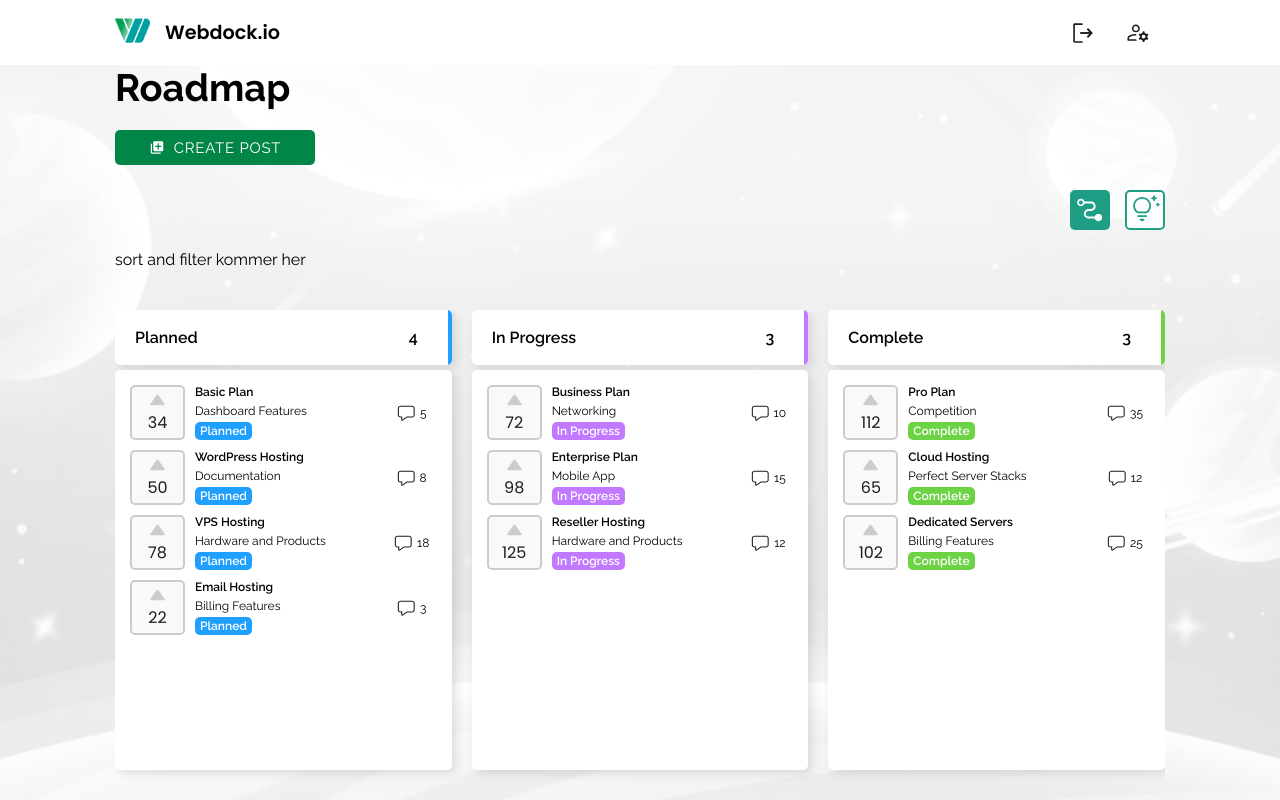
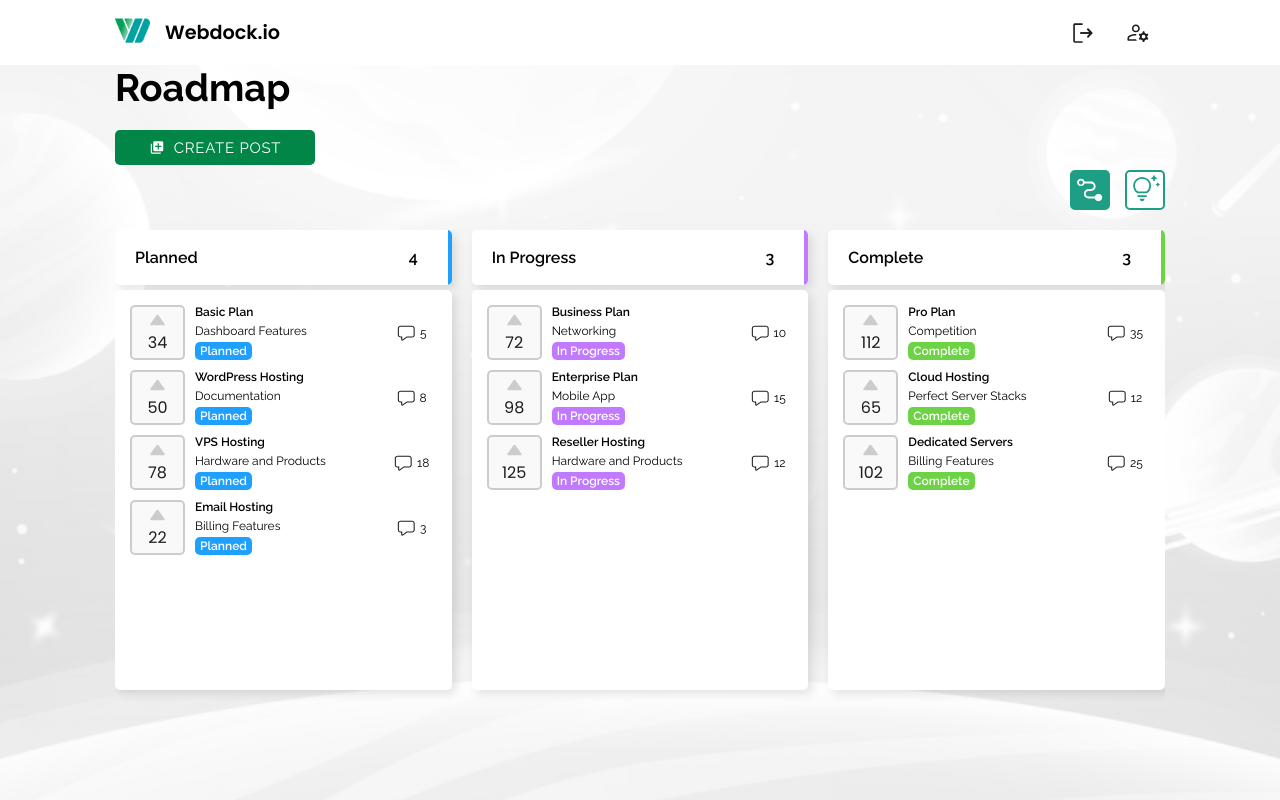
Before and after one commit to soklope/webdock, a React (Vite) app in the folder webdock-app/: page / in a window 1280 px wide. Both pictures are taken after a click on the button "LOGIN AS USER". Built offline with nearby package versions, Linux system fonts and the light colour scheme.

Commit message:
Updated nav to have condition render

```diff
--- a/webdock-app/src/components/Modal/LoginScreen/LoginScreen.scss
+++ b/webdock-app/src/components/Modal/LoginScreen/LoginScreen.scss
@@ -18,6 +18,7 @@
         box-shadow: 4px 4px 10px 0px rgba(0, 0, 0, 0.10);
 
         &__button {
+            cursor: pointer;
             height: 48px;
             width: 200px;
             background-color: v.$primary-color;
@@ -28,6 +29,11 @@
             font-size: 14px;
             font-weight: 300;
             text-transform: uppercase;
+
+            &:hover {
+                transition: 0.2s;
+                background-color: darken(v.$primary-color, 2%);
+            }
         }
     }
 }
--- a/webdock-app/src/layout/navigation/Navigation.jsx
+++ b/webdock-app/src/layout/navigation/Navigation.jsx
@@ -30,13 +30,16 @@ export default function Navigation() {
           <div className="navigation-logo__company-name">Webdock.io</div>
         </div>
 
+        {
+          user &&
+            <>
               <ul className="menu-items">
                 <li>
                   <Link className="menu-items__log-out" onClick={logout}/>
                 </li>
 
                 <li>
-            <Link className="menu-items__profile" onClick={loginAsUser} />
+                  <Link className="menu-items__profile" />
                 </li>
               </ul>
 
@@ -49,6 +52,9 @@ export default function Navigation() {
                   rounded
                   />
               </div>
+            </>
+        }
+
 
         {/* Short hand if/else statement "If isOpen === true, then show the dropdown menu"*/}
         {isOpen ? (
@@ -59,7 +65,7 @@ export default function Navigation() {
               <ul className="nav-dropdown-menu__items">
 
                 <li>
-                  <Link className="nav-dropdown-menu__items__flex" to="/">
+                  <Link className="nav-dropdown-menu__items__flex" onClick={logout}>
                     <p>Log Out</p>
                     <span className="menu-items__log-out"></span>
                   </Link>
--- a/webdock-app/src/views/RoadmapView.jsx
+++ b/webdock-app/src/views/RoadmapView.jsx
@@ -29,10 +29,9 @@ export default function RoadmapView() {
                 <ViewToggleSwitchContainer />
               </div>
 
-              <div className="filter-grid-sort-filter">
-                {/* <SortFunctionAndFilterContainer /> */}
-                sort and filter kommer her
-              </div>
+              {/* <div className="filter-grid-sort-filter">
+                <SortFunctionAndFilterContainer />
+              </div> */}
 
           </section>
 
--- a/webdock-app/src/views/view-styles/RoadmapView.scss
+++ b/webdock-app/src/views/view-styles/RoadmapView.scss
@@ -16,21 +16,22 @@
     display: grid;
     grid-template-areas:
         "createBtn toggleBtn"
-        "sortFilter sortFilter"
+        // "sortFilter sortFilter"
     ;
     grid-template-columns: 2fr 1fr;
-    grid-template-rows: 1fr 1fr;
     gap: 20px;
     margin-bottom: 20px;
 
     @media screen and (min-width: v.$desktop-screen) {
+        gap: 0px;
         grid-template-areas:
             "createBtn"
             "toggleBtn"
             "sortFilter"
         ;
         grid-template-columns: 1fr;
-        grid-template-rows: 1fr 1fr 1fr;
+        grid-template-rows: 1fr 1fr;
+        // grid-template-rows: 1fr 1fr 1fr;
     }
 }
 
```
Also changed, not shown: webdock-app/src/stores/loginStore.js (+7 -4 lines). Lines whose indentation alone changed are shown as unchanged.
